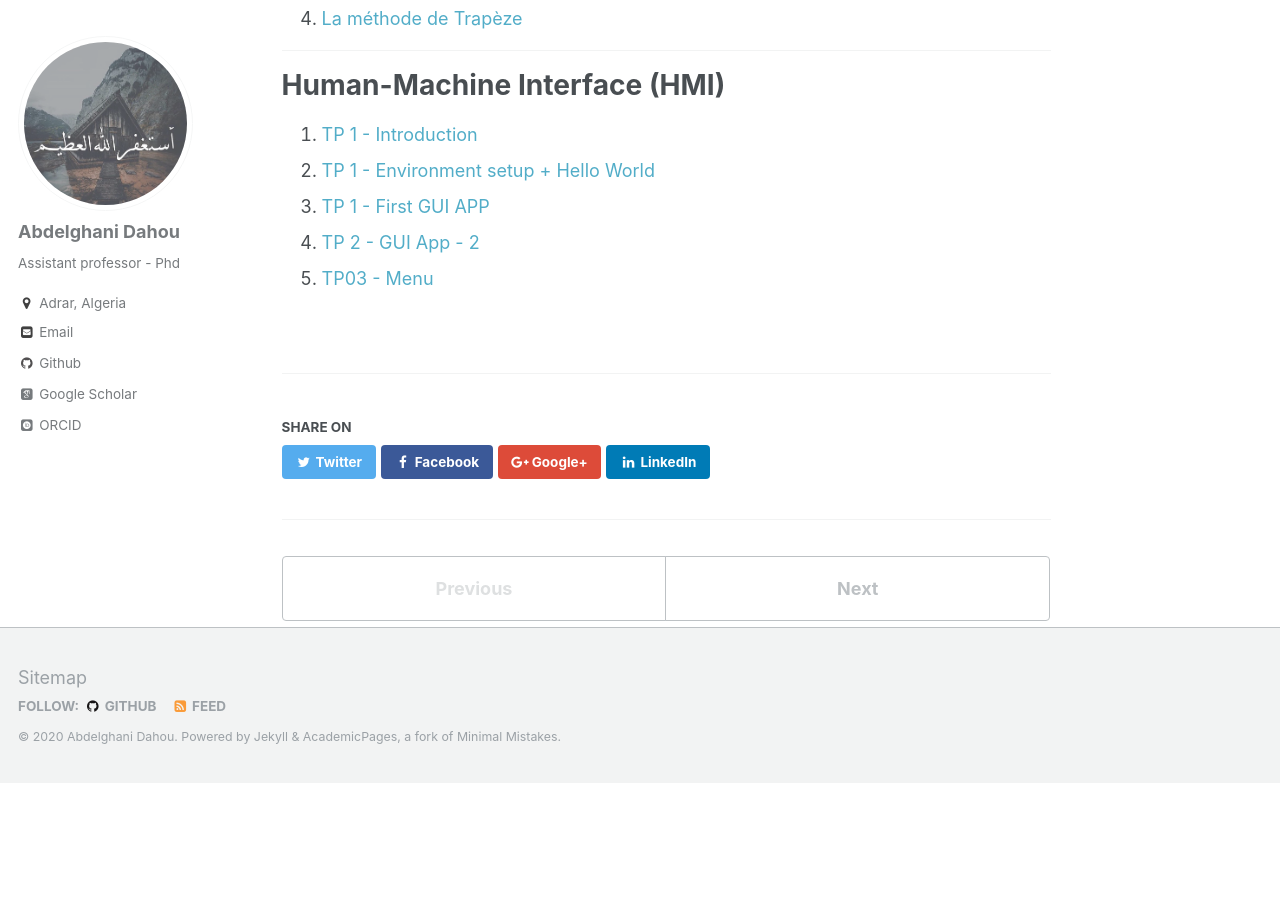
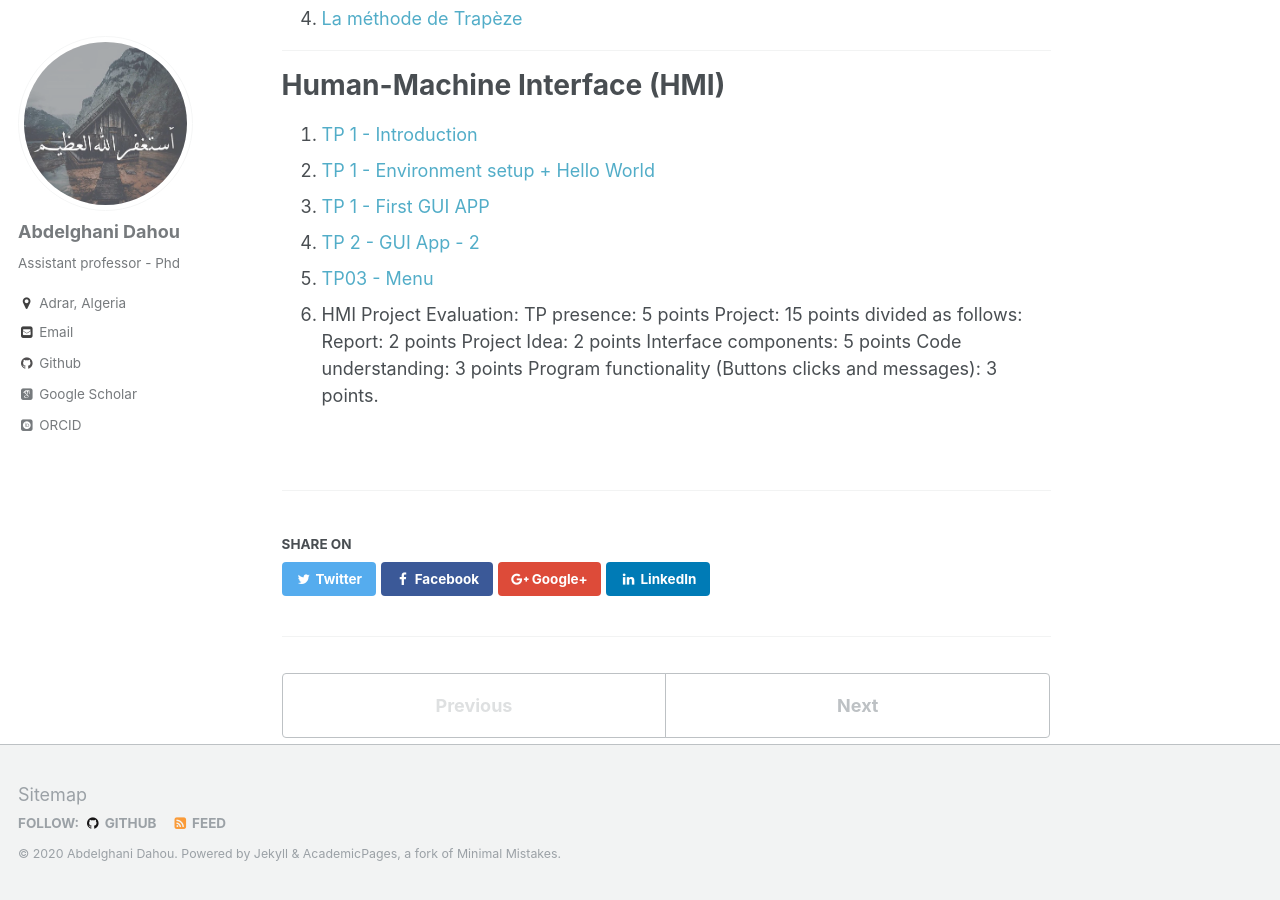
Before and after one commit to dr-dahou-adrar/dr-dahou-adrar.github.io, a Jekyll site: the page built from _teaching/2019-2020-1st-semester-teaching.md, in a window 1280 px wide and 900 px high, scrolled down 617 px. Built offline with Jekyll 4.4.1, drawn with Linux system fonts in a browser that asks for light colours; some web fonts are replaced; before the commit the page ends 1400 px from its top, so only the background shows below that.

Commit message:
Update 2019-2020-1st-semester-teaching.md

```diff
--- a/_teaching/2019-2020-1st-semester-teaching.md
+++ b/_teaching/2019-2020-1st-semester-teaching.md
@@ -39,3 +39,11 @@ Human-Machine Interface (HMI)
 3. [TP 1 - First GUI APP](https://www.notion.so/TP01-First-GUI-App-0f710277f0e64daab0f3503552aa6d8f)
 4. [TP 2 - GUI App - 2](https://www.notion.so/TP02-GUI-App-2-8bdd68795a854bfcbf96774016b82a55)
 5. [TP03 - Menu](https://www.notion.so/dahou/TP03-Menu-5789cdf97d974f6b90e55ef7df2ecf38)
+6. HMI Project Evaluation:
+TP presence: 5 points
+Project: 15 points divided as follows:
+Report: 2 points
+Project Idea: 2 points
+Interface components: 5 points
+Code understanding: 3 points
+Program functionality (Buttons clicks and messages): 3 points.
```
